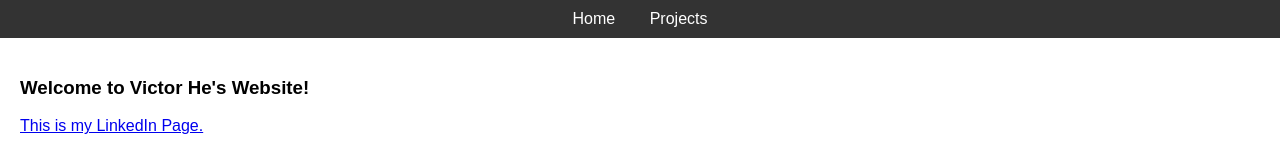
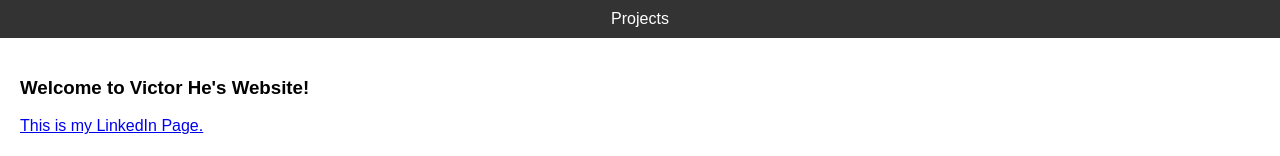
Before and after one commit to VictorHe404/VictorHe404.github.io, a plain HTML site: page index.html in a window 1280 px wide. Shown: the top 156 px of the page. Drawn offline with Linux system fonts and the light colour scheme.

Commit message:
Update index.html

```diff
--- a/index.html
+++ b/index.html
@@ -51,7 +51,6 @@
 </head>
 <body>
     <nav>
-        <a href="#welcome">Home</a>
         <a href="Project.html">Projects</a>
     </nav>
 
```
